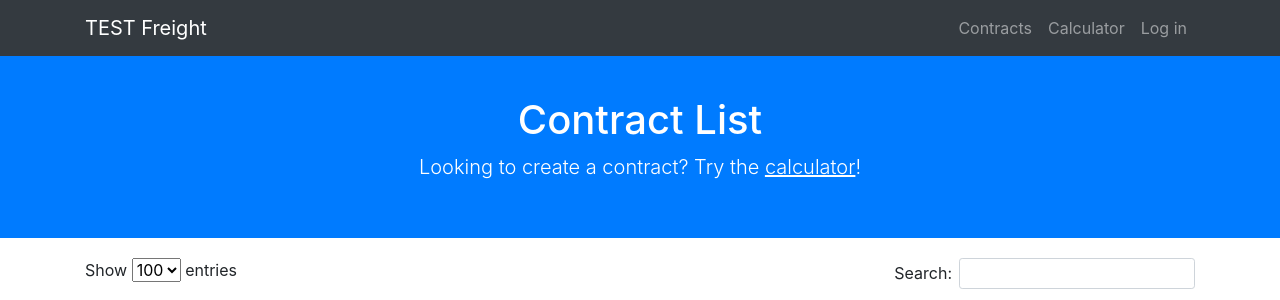
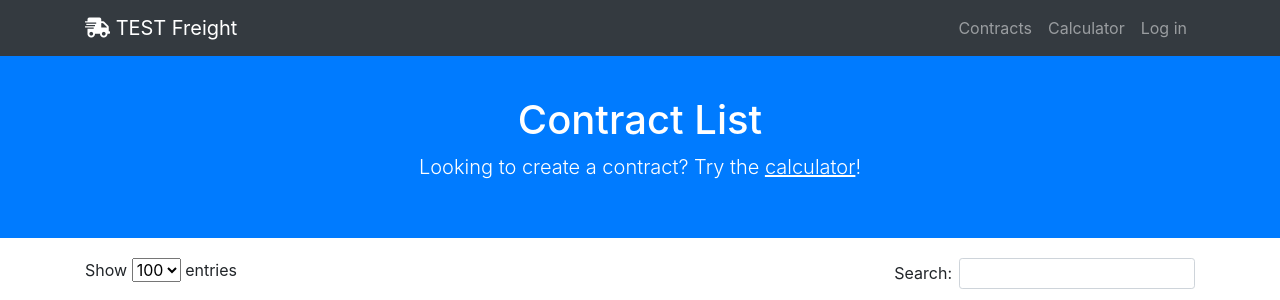
Before and after one commit to stephenswat/test-freight, a Django app: page / in a window 1280 px wide. Shown: the top 300 px of the page. Run offline with Django 3.2, Linux system fonts and the light colour scheme; data that the repository does not hold is empty; some libraries are stand-ins or nearby versions.

Commit message:
Add a nice little truck

```diff
--- a/freight/templates/freight/base.html
+++ b/freight/templates/freight/base.html
@@ -10,6 +10,7 @@
     <title>TEST Freight</title>
 
     <!-- Bootstrap core CSS -->
+    <link rel="stylesheet" href="https://use.fontawesome.com/releases/v5.0.13/css/all.css">
     <link rel="stylesheet" href="https://cdnjs.cloudflare.com/ajax/libs/twitter-bootstrap/4.1.1/css/bootstrap.min.css" />
     <link rel="stylesheet" href="https://cdnjs.cloudflare.com/ajax/libs/twitter-bootstrap/4.1.1/css/bootstrap.css" />
     <link rel="stylesheet" href="https://cdn.datatables.net/1.10.18/css/dataTables.bootstrap4.min.css" />
@@ -24,7 +25,7 @@
     <!-- Navigation -->
     <nav class="navbar navbar-expand-lg navbar-dark bg-dark" id="mainNav">
       <div class="container">
-        <a class="navbar-brand js-scroll-trigger" href="{% url 'freight:contract_list' %}">TEST Freight</a>
+        <a class="navbar-brand js-scroll-trigger" href="{% url 'freight:contract_list' %}"><i class="fas fa-shipping-fast"></i> TEST Freight</a>
         <button class="navbar-toggler" type="button" data-toggle="collapse" data-target="#navbarResponsive" aria-controls="navbarResponsive" aria-expanded="false" aria-label="Toggle navigation">
           <span class="navbar-toggler-icon"></span>
         </button>
```
